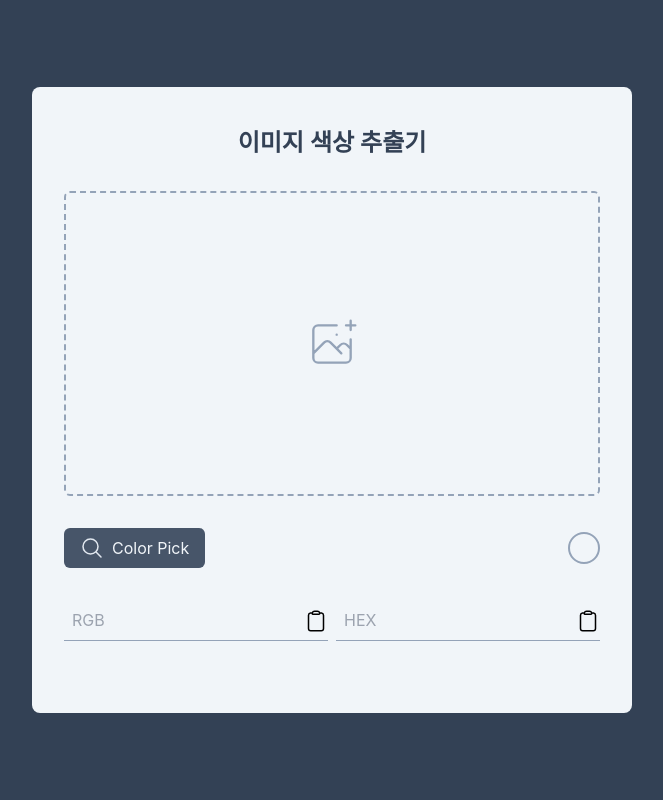
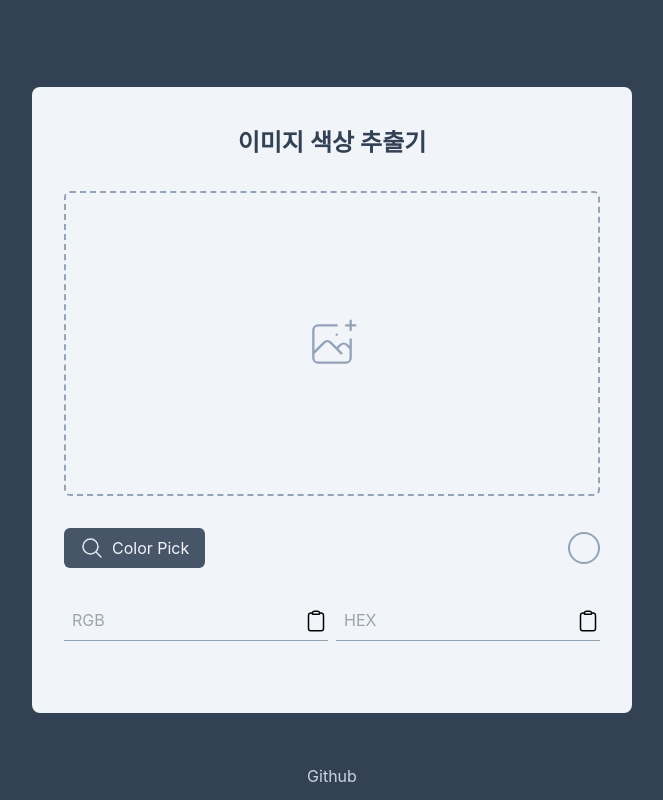
Before and after one commit to min33sky/Image-Color-Picker, a React (Vite) app: page / in a window 1280 px wide. Shown: the whole page, without its empty margins (308-971 px from the left). Built offline with nearby package versions, Linux system fonts and the light colour scheme; a web font is replaced by a local one.

Commit message:
feat: add footer

```diff
--- a/src/App.tsx
+++ b/src/App.tsx
@@ -1,10 +1,12 @@
 import ColorPicker from './components/ColorPicker';
 import { Toaster } from 'react-hot-toast';
+import Footer from './components/Footer';
 
 export default function App() {
   return (
     <div className="flex h-screen flex-col items-center justify-center bg-slate-700">
       <ColorPicker />
+      <Footer />
       <Toaster position="top-right" />
     </div>
   );
--- /dev/null
+++ b/src/components/Footer.tsx
@@ -0,0 +1,19 @@
+import React from 'react';
+
+export default function Footer() {
+  return (
+    <footer className="fixed bottom-0 py-3">
+      <div className="text-slate-300">
+        <a
+          href="https://github.com/min33sky/Image-Color-Picker"
+          target="_blank"
+          rel="noreferrer noopener"
+          title="Go to Github repository"
+          aria-label="Link to Github repository"
+        >
+          Github
+        </a>
+      </div>
+    </footer>
+  );
+}
```
